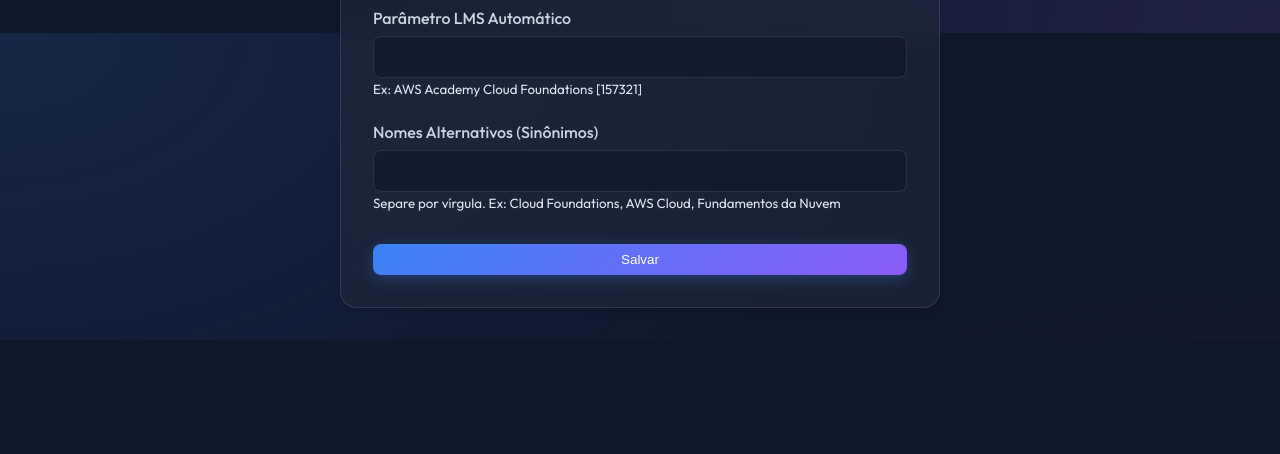
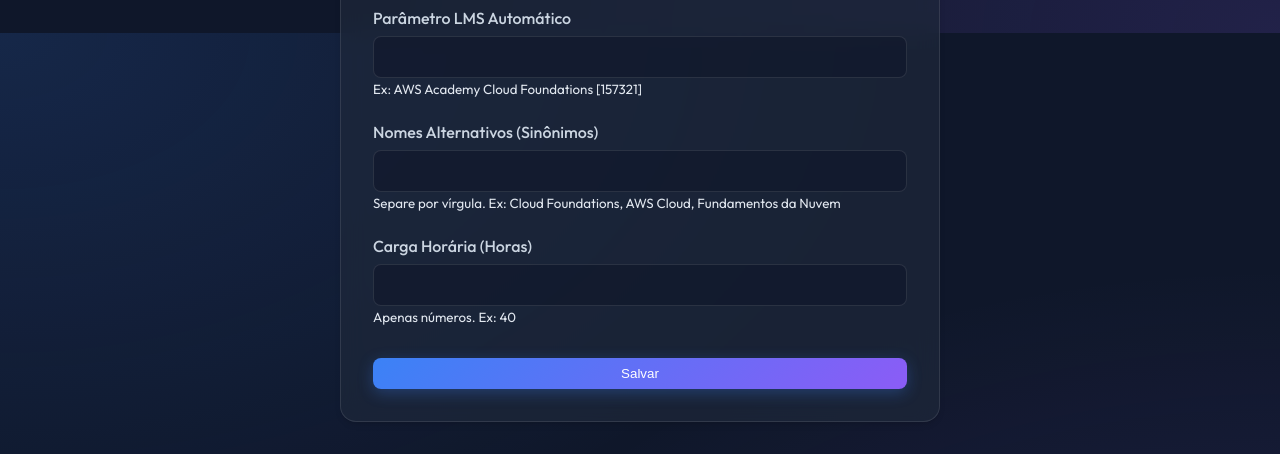
Before and after one commit to hpoyatos/pyAnimaGamification, a Flask app: page /ui/cursos/novo in a window 1280 px wide. Shown: the part 767-1221 px from the top of the page. Before the commit the page ends 1107 px from the top, so only its background shows below. Run offline with Flask 3, Linux system fonts and the light colour scheme; some libraries are stand-ins or nearby versions.

Commit message:
feat: implement Curso model, CRUD form, and associated UI templates for course management

```diff
--- a/forms/curso_form.py
+++ b/forms/curso_form.py
@@ -1,5 +1,5 @@
 from flask_wtf import FlaskForm
-from wtforms import StringField, SelectField, DateTimeLocalField, SubmitField
+from wtforms import StringField, SelectField, DateTimeLocalField, SubmitField, IntegerField
 from wtforms.validators import DataRequired, Length, Optional
 
 class CursoForm(FlaskForm):
@@ -24,4 +24,6 @@ class CursoForm(FlaskForm):
 
     curso_sinonimos = StringField('Nomes Alternativos (Sinônimos)', validators=[Optional()])
 
+    curso_carga_horaria = IntegerField('Carga Horária (Horas)', validators=[Optional()])
+
     submit = SubmitField('Salvar')
--- a/models/curso.py
+++ b/models/curso.py
@@ -13,6 +13,7 @@ class Curso(db.Model):
     curso_role = db.Column(db.String(22), nullable=True)
     curso_param = db.Column(db.String(100), nullable=True)
     curso_sinonimos = db.Column(db.Text, nullable=True)
+    curso_carga_horaria = db.Column(db.Integer, nullable=True)
 
     # Relationships
     inscricoes = db.relationship('UsuarioCurso', backref='curso', lazy=True)
@@ -27,5 +28,6 @@ class Curso(db.Model):
             'curso_agente': self.curso_agente,
             'curso_role': self.curso_role,
             'curso_param': self.curso_param,
-            'curso_sinonimos': self.curso_sinonimos
+            'curso_sinonimos': self.curso_sinonimos,
+            'curso_carga_horaria': self.curso_carga_horaria
         }
--- a/templates/curso/form.html
+++ b/templates/curso/form.html
@@ -78,6 +78,15 @@
             {% endfor %}
         </div>
 
+        <div class="form-group">
+            {{ form.curso_carga_horaria.label }}
+            {{ form.curso_carga_horaria(class="form-control") }}
+            <small>Apenas números. Ex: 40</small>
+            {% for error in form.curso_carga_horaria.errors %}
+                <span class="error-msg">{{ error }}</span>
+            {% endfor %}
+        </div>
+
         <div style="margin-top: 2rem;">
             {{ form.submit(class="btn btn-primary", style="width: 100%;") }}
         </div>
--- a/templates/curso/list.html
+++ b/templates/curso/list.html
@@ -19,6 +19,7 @@
                 <th>Fim</th>
                 <th>Agente Responsável</th>
                 <th>Role</th>
+                <th>CH</th>
                 <th>Ações</th>
             </tr>
         </thead>
@@ -32,6 +33,7 @@
                 <td>{{ c.curso_dt_fim.strftime('%d/%m/%Y %H:%M') if c.curso_dt_fim else '-' }}</td>
                 <td>{{ c.curso_agente }}</td>
                 <td>{{ c.curso_role or '-' }}</td>
+                <td>{{ c.curso_carga_horaria or '-' }}h</td>
                 <td>
                     <div class="actions">
                         <a href="{{ url_for('curso_ui.update_curso', id=c.curso_id) }}" class="btn" style="padding: 0.25rem 0.5rem; display: inline-block;">✏️ Editar</a>
```
